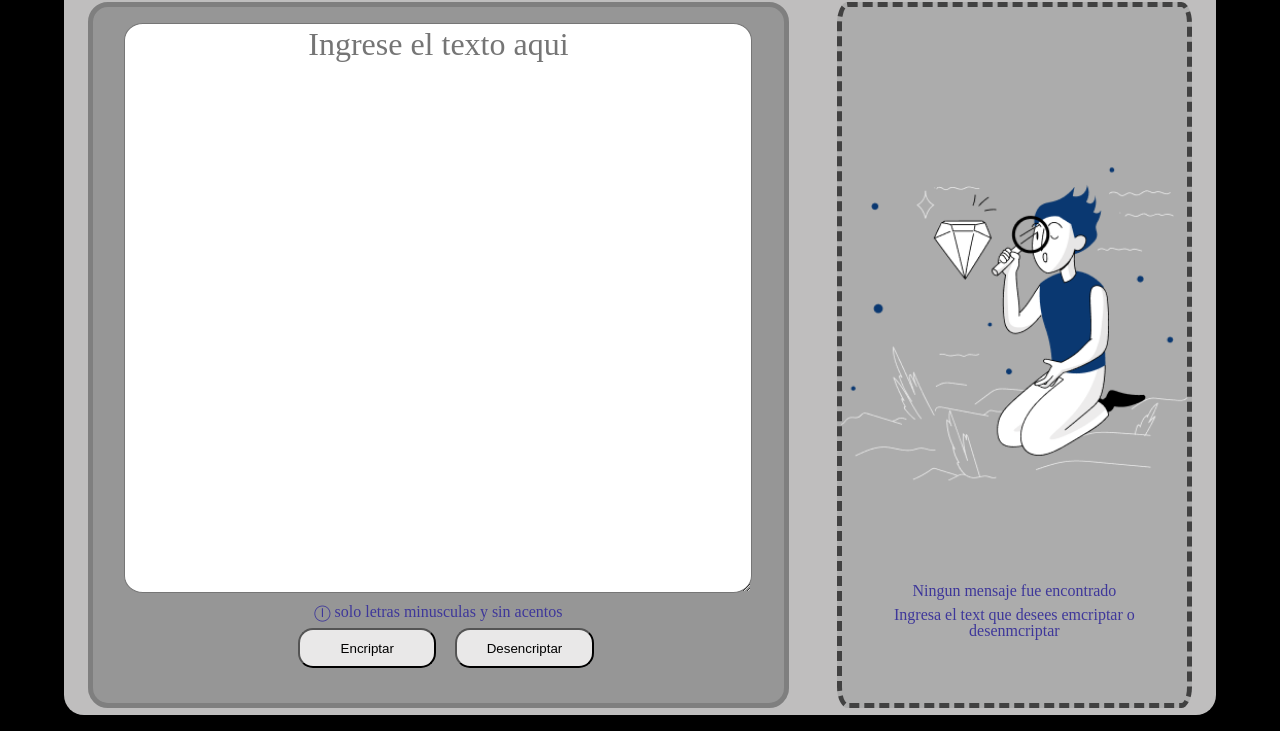
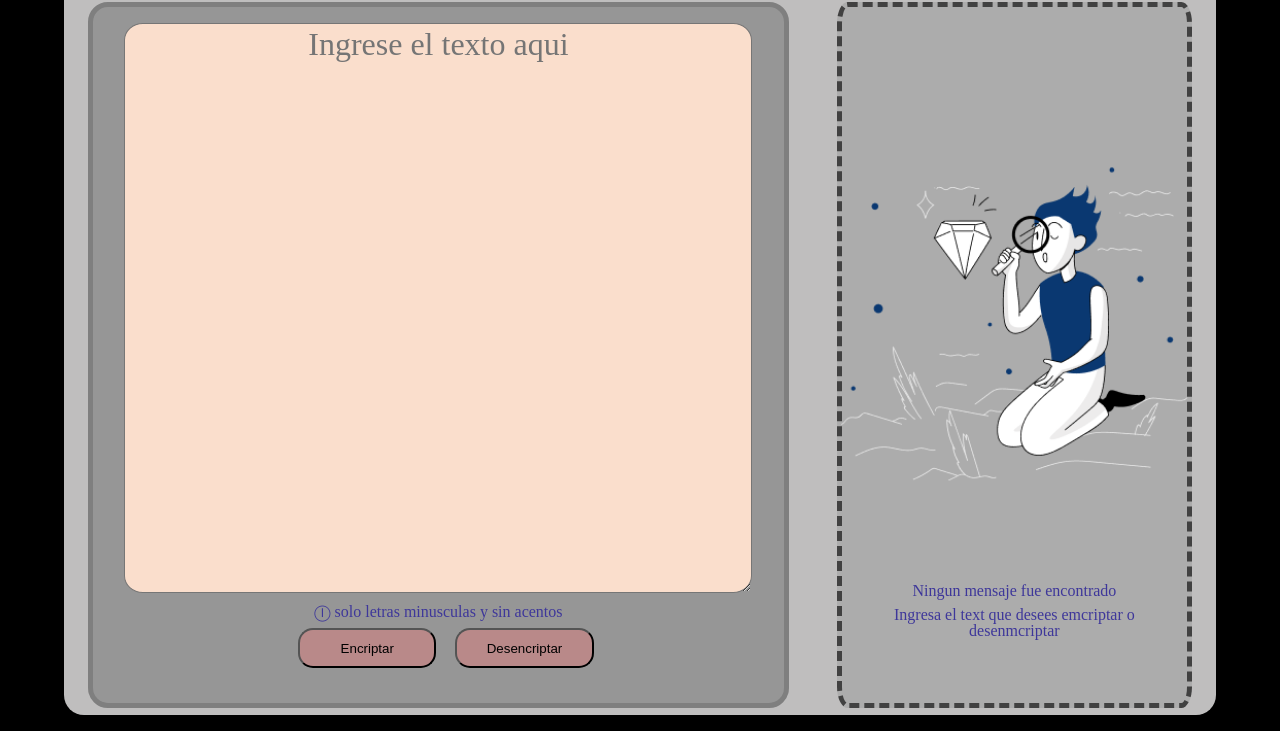
Before and after one commit to AlfredoRomel/EncriptadorG5, a plain HTML site: page index.html in a window 1280 px wide. Shown: the part 69-800 px from the top of the page. Drawn offline with Linux system fonts and the light colour scheme.

Commit message:
cambios finales

```diff
--- a/style.css
+++ b/style.css
@@ -50,7 +50,7 @@ textarea{
     border-radius: 3%;
     text-align: center;
     font: 2rem bold;
-    background-color: rg;
+    background-color: rgb(250, 222, 204);
 }
 .cardrespuesta {
     background-color: rgb(172, 172, 172);
@@ -80,7 +80,7 @@ h5{
     margin-top: 70vh;
 }
 .boton{
-    background-color: rgb(233, 232, 232);
+    background-color: rgb(185, 137, 137);
     height:40px ;
     width: 20%;
     border-radius:15px;
```
